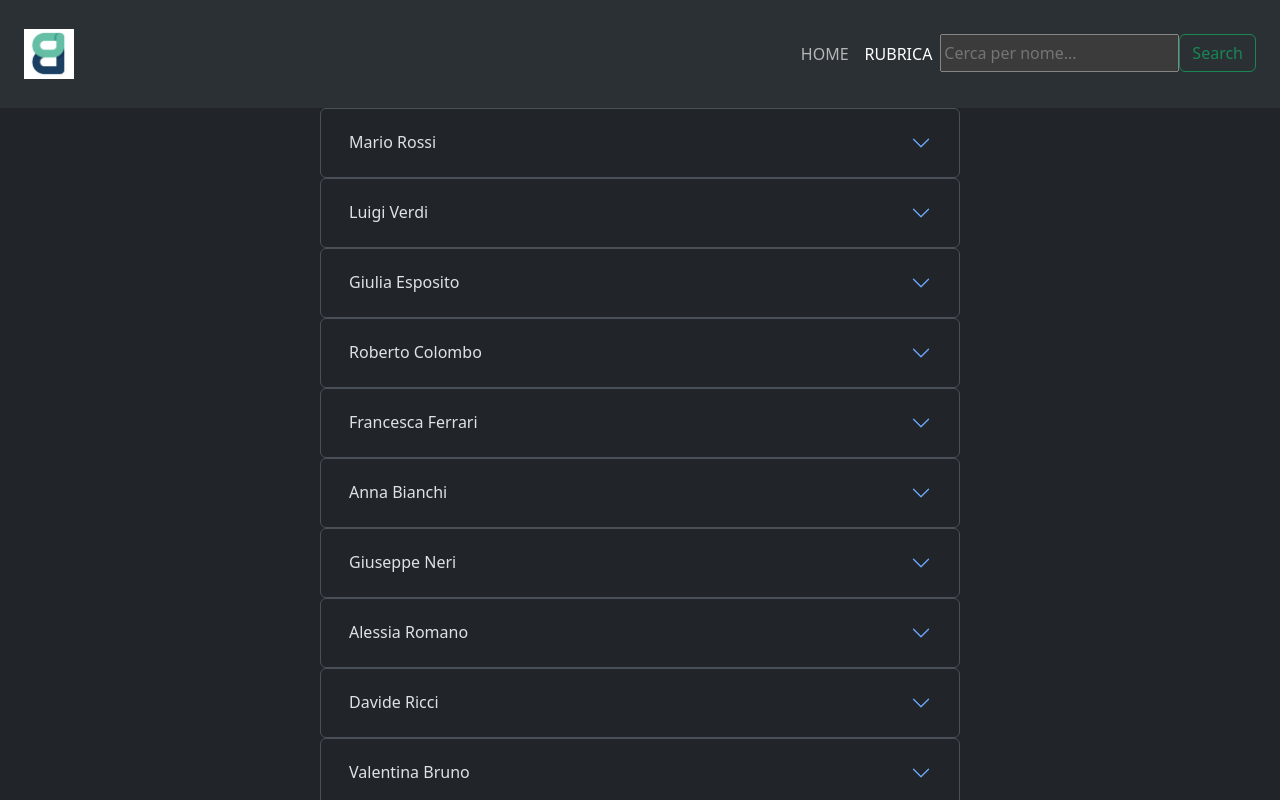
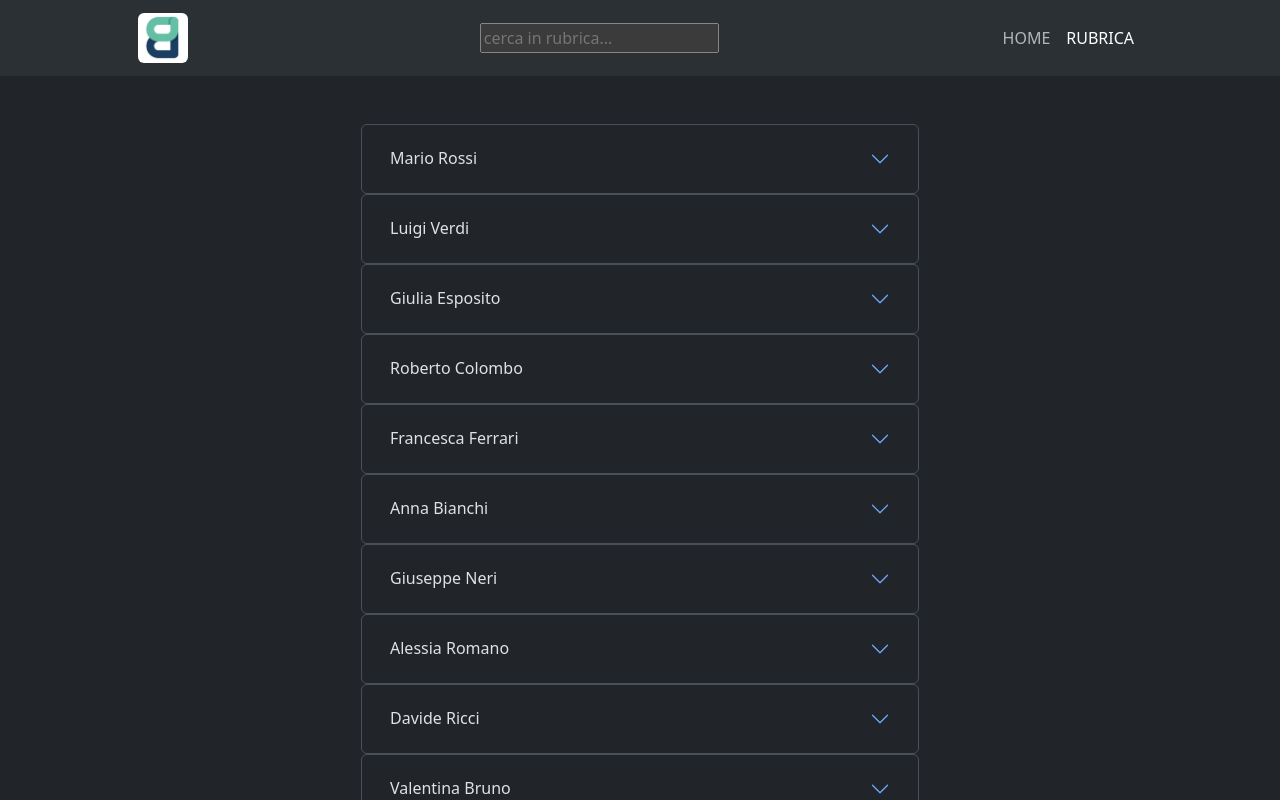
Before and after one commit to francescodelmonaco/BooRoad, a React (Vite) app: page /contacts in a window 1280 px wide. Shown: the top 800 px of the page. Built offline with nearby package versions, Linux system fonts and the light colour scheme.

Commit message:
FIX:  preventDefault

```diff
--- a/index.html
+++ b/index.html
@@ -5,7 +5,7 @@
   <meta charset="UTF-8" />
   <link rel="icon" type="image/svg+xml" href="/logo.png" />
   <meta name="viewport" content="width=device-width, initial-scale=1.0" />
-  <title>Vite + React</title>
+  <title>BooRoad</title>
 </head>
 
 <body>
--- a/src/components/Card.jsx
+++ b/src/components/Card.jsx
@@ -12,6 +12,7 @@ export default function Card({ t }) {
 
             <div className="cover">
                 <img src={t.url} className="img-fluid img-thumbnail" alt={t.destinazione} />
+                <p className="position-absolute top-0 end-0"><strong>{t.restinazione}</strong></p>
             </div>
         </div>
     )
--- a/src/components/Header.jsx
+++ b/src/components/Header.jsx
@@ -8,12 +8,13 @@ export default function Header() {
     const showSB = location.pathname.startsWith('/contacts')
 
     return (
-        <nav className="p-4 navbar navbar-expand-lg bg-body-tertiary  d-flex justify-content-between">
+        <nav className=" navbar navbar-expand-md bg-body-tertiary  d-flex justify-content-around">
 
 
             <Link className="navbar-brand" to='/'>
-                <img width="50px" src="/logo.png" className="img-fluid" alt="" />
+                <img width="50px" src="/logo.png" className="img-fluid rounded" alt="logo" />
             </Link>
+            {showSB && <SearchBar />}
 
             <ul className="nav navbar-nav">
                 <li className="nav-item">
@@ -22,9 +23,7 @@ export default function Header() {
                 <li className="nav-item">
                     <NavLink className="nav-link" to="/contacts">RUBRICA</NavLink>
                 </li>
-                <li>
-                    {showSB && <SearchBar />}
-                </li>
+
             </ul>
         </nav>
     )
--- a/src/components/SearchBar.jsx
+++ b/src/components/SearchBar.jsx
@@ -1,29 +1,19 @@
 import { useTravelContext } from "../contexts/TravelContext"
 
 
+export default function SearchBar() {
 
-export default function SearchBar(/*{ props }*/) {
+    const { searchTerm, handleSearch, handleSubmit } = useTravelContext();
+    return (
+        <form className="d-flex my-2 my-lg-0 " onSubmit={handleSubmit} >
 
-    const { searchTerm, handleSearch } = useTravelContext();
-    return (
-        <form className="d-flex my-2 my-lg-0 " /*onSubmit={#}*/ >
-            {/* <input
-                className="form-control me-sm-2"
-                type="text"
-                placeholder="Search"
-            /> */}
             <input
                 type="text"
-                placeholder="Cerca per nome..."
+                placeholder="cerca in rubrica..."
                 value={searchTerm}
                 onChange={handleSearch}
             />
-            <button
-                className="btn btn-outline-success my-2 my-sm-0"
-                type="submit"
-            >
-                Search
-            </button>
+
         </form>
     )
 }
--- a/src/contexts/TravelContext.jsx
+++ b/src/contexts/TravelContext.jsx
@@ -9,7 +9,7 @@ function TravelProvider({ children }) {
     const [searchTerm, setSearchTerm] = useState('');
 
     const filteredViaggiatori = tuttiViaggiatori.filter(viaggiatore =>
-        viaggiatore.nome.toLowerCase().includes(searchTerm.toLowerCase())
+        (viaggiatore.nome.toLowerCase() + viaggiatore.cognome.toLowerCase()).includes(searchTerm.toLowerCase())
     );
 
 
@@ -18,12 +18,16 @@ function TravelProvider({ children }) {
         setSearchTerm(e.target.value)
     }
 
+    const handleSubmit = (e) => {
+        e.preventDefault()
+    }
+
 
     const data = {
         handleSearch,
         searchTerm,
         filteredViaggiatori,
-
+        handleSubmit
     }
 
 
--- a/src/data/arrayTravels.js
+++ b/src/data/arrayTravels.js
@@ -3,7 +3,7 @@ const arrayTravels = [
     {
         "id": 1,
         "destinazione": "Roma",
-        "url": "https://images.unsplash.com/photo-1569230516306-5a8cb5586399?q=80&w=1470&auto=format&fit=crop&ixlib=rb-4.0.3&ixid=M3wxMjA3fDB8MHxwaG90by1wYWdlfHx8fGVufDB8fHx8fA%3D%3D",
+        "url": "/destinations/roma.jpg",
         "data_inizio": "2023-10-20",
         "data_fine": "2023-10-27",
         "viaggiatori": [
--- a/src/layouts/DefaultLayout.jsx
+++ b/src/layouts/DefaultLayout.jsx
@@ -11,10 +11,8 @@ export default function DefaultLayout() {
 
     return (
         <>
-            <Header >
-
-            </Header>
-            <main>
+            <Header />
+            <main className="container my-5">
                 <Outlet />
             </main>
         </>
--- a/src/pages/HomePage.jsx
+++ b/src/pages/HomePage.jsx
@@ -7,7 +7,7 @@ export default function HomePage({ travelData }) {
 
     return (
         // SENZA COMPONENTE
-        <div className="container row row-cols-2 mx-auto ">
+        <div className="container row row-cols-2 justify-content-center mx-auto ">
             {
                 travelData.map(t => {
                     return (
--- a/src/pages/TravelPage.jsx
+++ b/src/pages/TravelPage.jsx
@@ -22,7 +22,6 @@ export default function TravelPage({ travelData }) {
                 )
             })
             }
-
         </div>
     )
 }
--- a/src/pages/TravelersBook.jsx
+++ b/src/pages/TravelersBook.jsx
@@ -1,8 +1,8 @@
-// import { useState } from 'react';
+// import { useState } from 'react'; => to Context
 import Accordion from '../components/Accordion';
 import { useTravelContext } from '../contexts/TravelContext';
 
-export default function TravelersBook({ travelData }) {
+export default function TravelersBook() {
     const { filteredViaggiatori } = useTravelContext()
 
 
@@ -11,7 +11,7 @@ export default function TravelersBook({ travelData }) {
 
     // const filteredViaggiatori = tuttiViaggiatori.filter(viaggiatore =>
     //     viaggiatore.nome.toLowerCase().includes(searchTerm.toLowerCase())
-    // );
+    // ); =>to Context
 
     return (
         <div>
```
